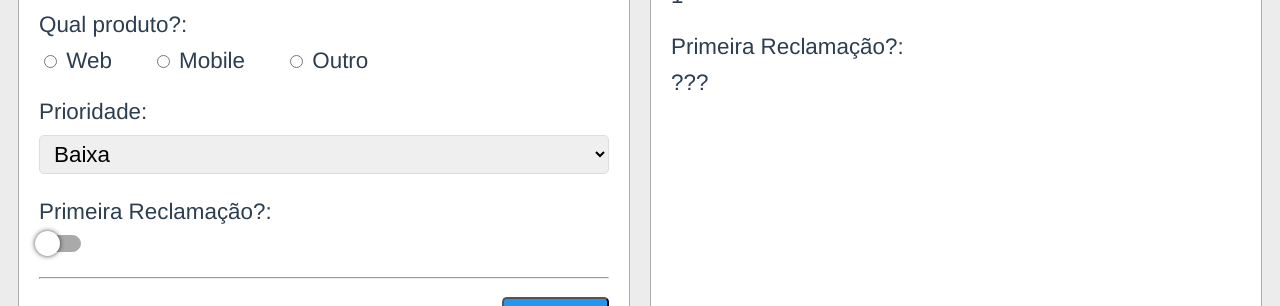
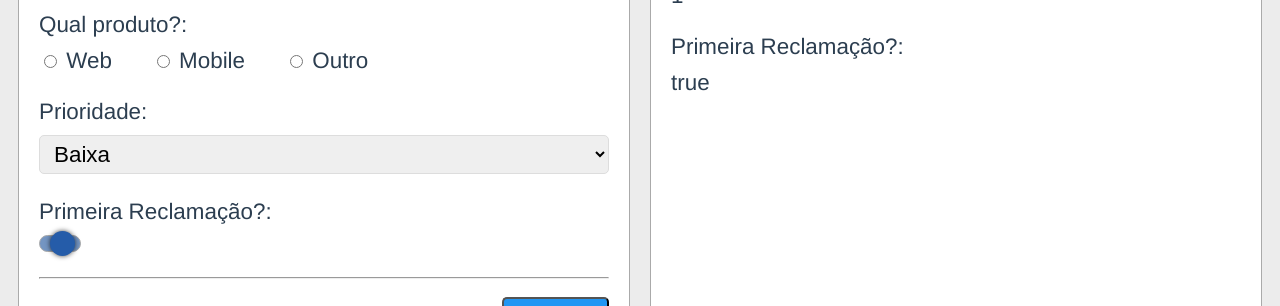
Before and after one commit to EmployingDGC/topicos-especiais-em-programacao-i, a Vue app in the folder vue-cli/formularios/: page / in a window 1280 px wide. Shown: the part 742-1048 px from the top of the page. Built offline with nearby package versions, Linux system fonts and the light colour scheme.

Commit message:
utilizando v-model com props e emit

```diff
--- a/vue-cli/formularios/src/App.vue
+++ b/vue-cli/formularios/src/App.vue
@@ -36,7 +36,7 @@
 					</select>
 				</Rotulo>
 				<Rotulo nome="Primeira Reclamação?">
-					<Escolha />
+					<Escolha v-model="escolha" />
 				</Rotulo>
 				<hr>
 				<button>Enviar</button>
@@ -65,7 +65,7 @@
 					<span>{{ p || default_text }}</span>
 				</Rotulo>
 				<Rotulo nome="Primeira Reclamação?">
-					<span>{{ default_text }}</span>
+					<span>{{ escolha || default_text }}</span>
 				</Rotulo>
 			</div>
 		</div>
@@ -91,7 +91,8 @@
 				{codigo: 2, nome: "Media"},
 				{codigo: 3, nome: "Alta"},
 			],
-			p: 1
+			p: 1,
+			escolha: true
 		}
 	}
 }
--- a/vue-cli/formularios/src/components/Escolha.vue
+++ b/vue-cli/formularios/src/components/Escolha.vue
@@ -1,7 +1,7 @@
 <template>
     <div class="escolha"
-        @click="ligado = !ligado"
-        :class="{ligado, desligado: !ligado}">
+        @click="$emit('input', !value)"
+        :class="{ligado: value, desligado: !value}">
         <div v-if="ligado" class="botao"></div>
         <div v-else class="botao"></div>
     </div>
@@ -9,6 +9,12 @@
 
 <script>
 export default {
+    props: {
+        value: {
+            type: Boolean,
+            required: true
+        }
+    },
     data() {
         return {
             ligado: false
```
